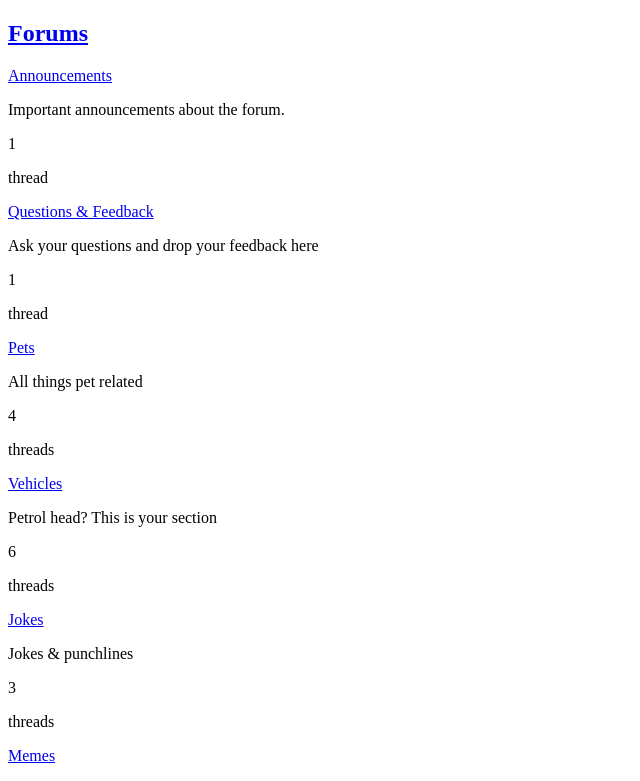
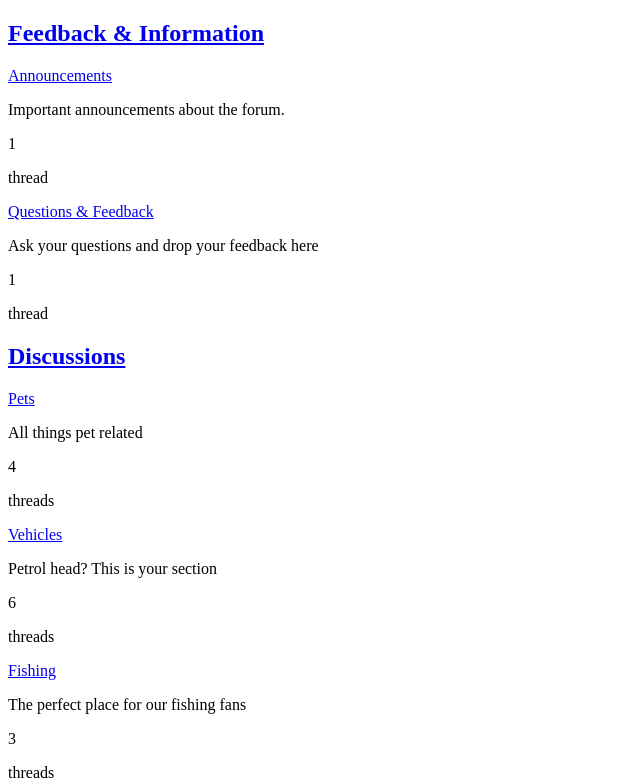
Before and after one commit to NAB-khaoula/sqli-forum, a Vue app: page / in a window 1280 px wide. Shown: the top 781 px of the page, without its empty margins (0-640 px from the left). Built offline with nearby package versions, Linux system fonts and the light colour scheme.

Commit message:
add category page in home page and listing forums categories

```diff
--- /dev/null
+++ b/src/components/CategoryList.vue
@@ -0,0 +1,33 @@
+<template>
+  <ForumList
+    v-for="category in categories"
+    :key="category.id"
+    :forums="getForumsForCategory(category)"
+    :title="category.name"
+    :category-id="category.id"
+  />
+</template>
+
+<script>
+import ForumList from "./ForumList.vue";
+import sourceData from "../data.json";
+
+export default {
+  components: { ForumList },
+  props: {
+    categories: {
+      required: true,
+      type: Array,
+    },
+  },
+  methods: {
+    getForumsForCategory(category) {
+      return sourceData.forums.filter(
+        (forum) => forum.categoryId === category.id
+      );
+    },
+  },
+};
+</script>
+
+<style></style>
--- a/src/components/ForumList.vue
+++ b/src/components/ForumList.vue
@@ -2,7 +2,13 @@
   <div class="col-ful">
     <div class="forum-list">
       <h2 class="list-title">
-        <a href="#">Forums</a>
+        <router-link
+          v-if="categoryId"
+          :to="{ name: 'CategoryPage', params: { id: categoryId } }"
+        >
+          {{ title }}
+        </router-link>
+        <span v-else> {{ title }}</span>
       </h2>
       <div
         v-for="forum in forums"
@@ -13,7 +19,7 @@
           <router-link :to="{ name: 'ForumPage', params: { id: forum.id } }">
             {{ forum.name }}
           </router-link>
-          <p>{{ forum.description }}</p>
+          <p> {{ forum.description }}</p>
         </div>
         <div class="threads-count">
           <p>
@@ -33,9 +39,12 @@
 <script>
 export default {
   props: {
-    forums: {
-      type: Array,
-      required: true,
+    forums: { type: Array, required: true },
+
+    title: { type: String, default: "Forums" },
+    categoryId: {
+        type: String,
+        required: false
     },
   },
   methods: {
--- a/src/components/PostEditor.vue
+++ b/src/components/PostEditor.vue
@@ -2,8 +2,14 @@
   <div class="col-full">
     <form @submit.prevent="save">
       <div class="form-group">
-                <textarea v-model="text" name="" id="" cols="30" rows="10" class="form-input">
-                </textarea>
+        <textarea
+          id=""
+          v-model="text"
+          name=""
+          cols="30"
+          rows="10"
+          class="form-input"
+        />
       </div>
       <div class="form-actions">
         <button class="btn-blue">
@@ -16,30 +22,25 @@
 
 <script>
 export default {
-
   data() {
     return {
-            text: '',
-        }
+      text: "",
+    };
   },
   methods: {
     save() {
-            const postId = 'abcdefghij' + Math.random();
+      const postId = "abcdefghij" + Math.random();
       const post = {
         id: postId,
         text: this.text,
         publishedAt: Math.floor(Date.now() / 1000),
-                userId: "ALXhxjwgY9PinwNGHpfai6OWyDu2"
-            }
-            this.text = ''
-            this.$emit('save', {post})
-
-        }
+        userId: "ALXhxjwgY9PinwNGHpfai6OWyDu2",
+      };
+      this.text = "";
+      this.$emit("save", { post });
     },
-
-}
+  },
+};
 </script>
 
-<style>
-
-</style>
+<style></style>
--- a/src/components/PostListView.vue
+++ b/src/components/PostListView.vue
@@ -18,7 +18,7 @@
                 </div>
             </div>
             <div class="post-date text-faded">
-                <app-date :timeStamp="post.publishedAt"/>
+                <app-date :timeStamp="post.publishedAt" />
             </div>
         </div>
     </div>
--- /dev/null
+++ b/src/pages/CategoryPage.vue
@@ -0,0 +1,38 @@
+<template>
+  <h1>{{ category.name }}</h1>
+  <forum-list
+    :title="category.name"
+    :forums="getForumsCategory(category)"
+  />
+</template>
+
+<script>
+import ForumList from "../components/ForumList";
+import sourceData from "../data.json";
+
+export default {
+  components: {
+    ForumList,
+  },
+  props: {
+    id: {
+      required: true,
+      type: String,
+    },
+  },
+  computed: {
+    category() {
+      return sourceData.categories.find((category) => category.id === this.id);
+    },
+  },
+  methods: {
+    getForumsForCategory(category) {
+      return sourceData.forums.filter(
+        (forum) => forum.categoryId === category.id
+      );
+    },
+  },
+};
+</script>
+
+<style></style>
--- a/src/pages/ForumPage.vue
+++ b/src/pages/ForumPage.vue
@@ -4,7 +4,7 @@
       <div class="forum-details">
         <h1>{{ forum.name }}</h1>
         <p class="text-lead">
-          {{ forum.decription }}
+          {{ forum.description }}
         </p>
       </div>
       <a
@@ -40,7 +40,6 @@ export default {
       return sourceData.threads.filter(thread => thread.forumId === this.id);
     }
   },
-  methods: {},
 };
 </script>
 
--- a/src/pages/HomePage.vue
+++ b/src/pages/HomePage.vue
@@ -1,18 +1,18 @@
 <template>
-    <forum-list :forums="forums" />
+    <category-list :categories="categories" />
 </template>
 
 <script>
 import sourceData from "../data.json";
-import ForumList from '../components/ForumList'
+import CategoryList from '../components/CategoryList'
 
 export default {
     components: {
-        ForumList,
+        CategoryList,
     },
     data() {
         return {
-            forums: sourceData.forums,
+            categories: sourceData.categories,
         };
     },
 };
--- a/src/pages/ThreadsShow.vue
+++ b/src/pages/ThreadsShow.vue
@@ -1,31 +1,35 @@
 <template>
-    <div class="col-large push-top" v-if="thread">
-
+  <div
+    v-if="thread"
+    class="col-large push-top"
+  >
     <h3>{{ thread.title }}</h3>
     <post-list-view :posts="threadPosts" />
-        <post-editor @save="addPost"/>
+    <post-editor @save="addPost" />
   </div>
-    <div v-else class="col-full text-center">
+  <div
+    v-else
+    class="col-full text-center"
+  >
     No Thread Found
   </div>
 </template>
 
 <script>
-
-import sourceData from '../data.json'
-import PostListView from '../components/PostListView';
-import PostEditor from '../components/PostEditor';
+import sourceData from "../data.json";
+import PostListView from "../components/PostListView";
+import PostEditor from "../components/PostEditor";
 
 export default {
   components: {
     PostListView,
-        PostEditor
+    PostEditor,
   },
   props: {
     id: {
       type: String,
-            required: true
-        }
+      required: true,
+    },
   },
   data() {
     return {
@@ -38,21 +42,17 @@ export default {
       return this.threads.find((thread) => thread.id === this.id);
     },
     threadPosts() {
-            return this.posts.filter((p) => p.threadId === this.id)
-        }
+      return this.posts.filter((p) => p.threadId === this.id);
+    },
   },
   methods: {
     addPost({ post }) {
-            post.threadId = this.id
+      post.threadId = this.id;
       this.posts.push(post);
       this.thread.posts.push(post.id);
-        }
     },
-}
-
+  },
+};
 </script>
 
-
-<style scoped>
-
-</style>
+<style scoped></style>
--- a/src/router/index.js
+++ b/src/router/index.js
@@ -5,10 +5,12 @@ import HomePage from '../pages/HomePage'
 import ThreadsShow from "../pages/ThreadsShow"
 import NotFound from "../pages/NotFound"
 import ForumPage from "../pages/ForumPage"
+import CategoryPage from "../pages/CategoryPage"
 
 const routes = [
     { path: '/thread/:id', component: ThreadsShow, props: true, name:"ThreadShow"},
     { path: '/forum/:id', component: ForumPage, props: true, name:"ForumPage"},
+    { path: '/category/:id', component: CategoryPage, props: true, name:"CategoryPage"},
     { path: "/:pathMatch(.*)*", component: NotFound, name: "NotFound" },
     { path: '/', component: HomePage, name: 'HomePage' },
 ]
```
Lines whose indentation alone changed are shown as unchanged.
